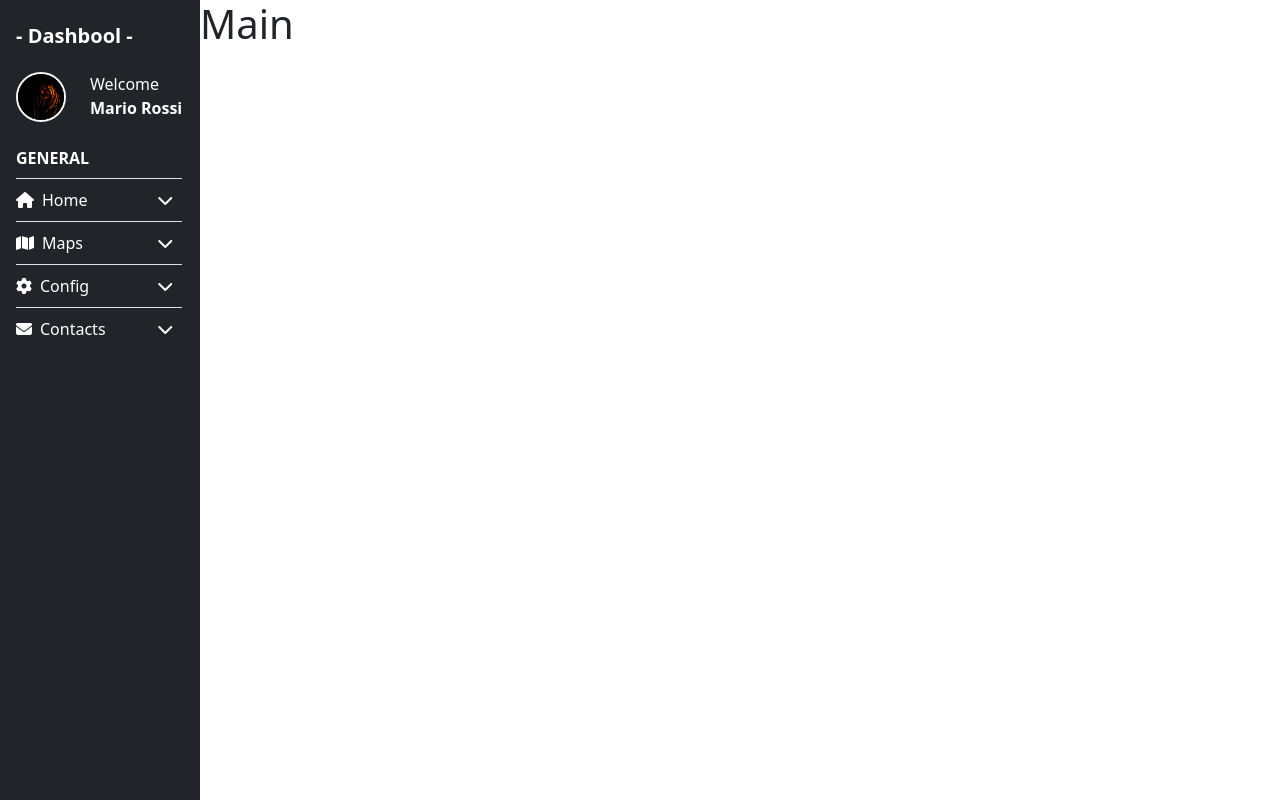
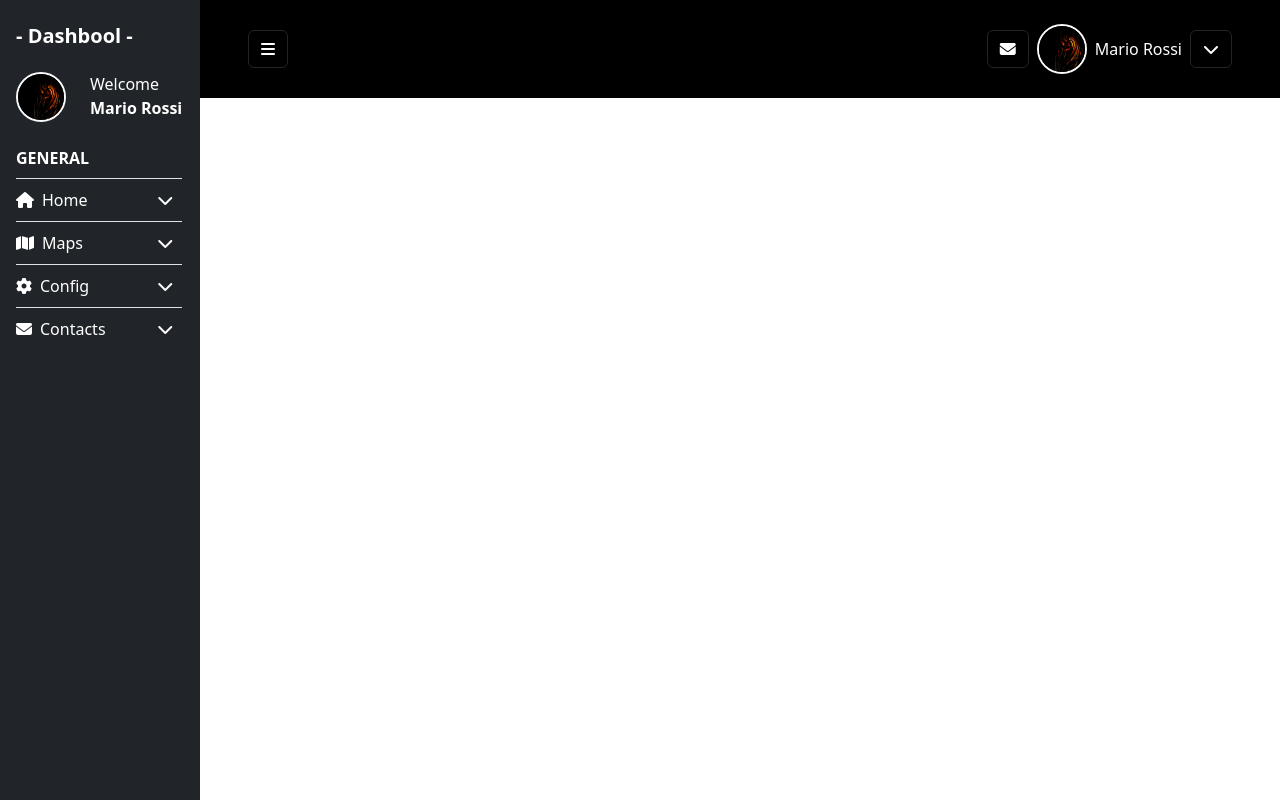
Before and after one commit to CaldatoLuca/dashboard-vue, a Vue app: page / in a window 1280 px wide. Built offline with nearby package versions, Linux system fonts and the light colour scheme.

Commit message:
feat: header

```diff
--- a/src/components/Header.vue
+++ b/src/components/Header.vue
@@ -1,9 +1,41 @@
 <script>
-export default {};
+import UserIcon from "./UserIcon.vue";
+import { store } from "../store";
+
+export default {
+  data() {
+    return {
+      store,
+    };
+  },
+  components: {
+    UserIcon,
+  },
+};
 </script>
 
 <template>
-  <h1>Header</h1>
+  <!-- header -->
+  <header
+    class="d-flex justify-content-between align-items-center py-4 px-5 bg-black text-white"
+  >
+    <!-- hamburger menu -->
+    <button class="btn text-white btn-outline-dark">
+      <i class="fa-solid fa-bars"></i>
+    </button>
+
+    <!-- profile manage -->
+    <div class="d-flex align-items-center gap-2">
+      <button class="btn text-white btn-outline-dark">
+        <i class="fa-solid fa-envelope"></i>
+      </button>
+      <user-icon />
+      <div>{{ store.user }}</div>
+      <button class="btn text-white btn-outline-dark">
+        <i class="fa-solid fa-chevron-down"></i>
+      </button>
+    </div>
+  </header>
 </template>
 
 <style scoped lang="scss"></style>
--- a/src/components/Main.vue
+++ b/src/components/Main.vue
@@ -1,10 +1,16 @@
 <script>
-export default {};
+import Header from "../components/Header.vue";
+
+export default {
+  components: {
+    Header,
+  },
+};
 </script>
 
 <template>
-  <main class="min-vh-100">
-    <h1>Main</h1>
+  <main class="min-vh-100 flex-grow-1">
+    <Header></Header>
   </main>
 </template>
 
--- a/src/scss/_partials/common.scss
+++ b/src/scss/_partials/common.scss
@@ -12,3 +12,9 @@ ul,
 li {
   margin-bottom: 0;
 }
+
+.btn:focus,
+.btn:active {
+  outline: none !important;
+  box-shadow: none; /* Optionally remove box-shadow as well */
+}
```
